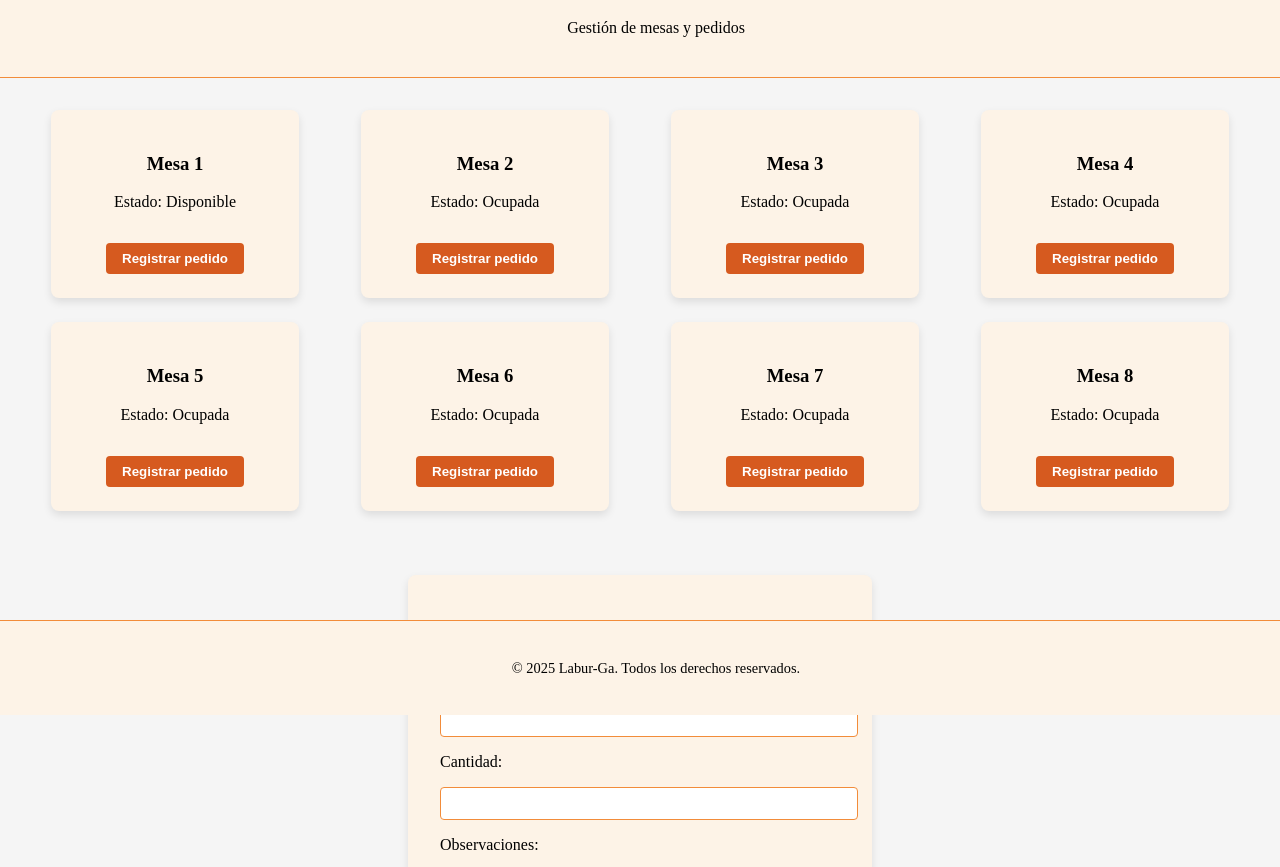
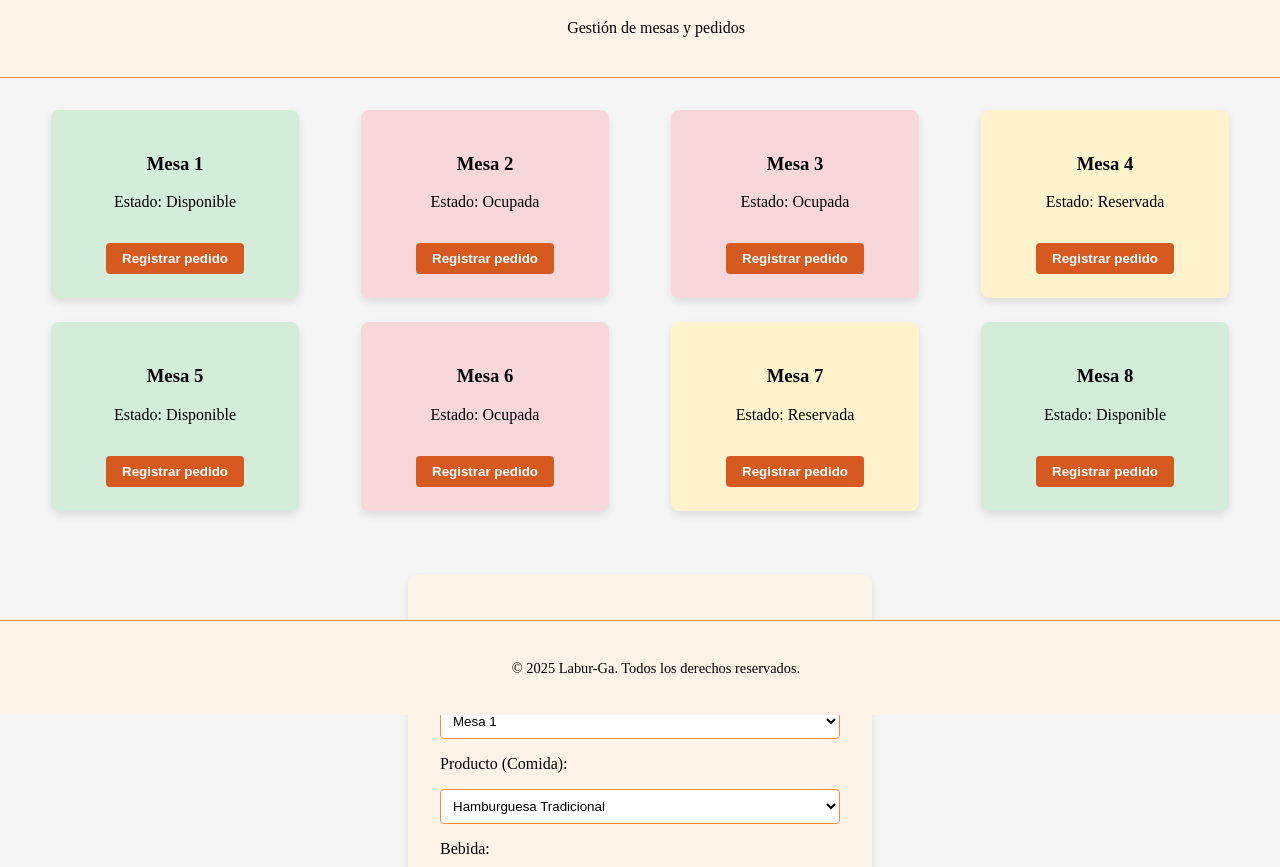
Before and after one commit to michaelbenavides3/proyecto_Laburga, a plain HTML site: page html/mesero.html in a window 1280 px wide. Shown: the part 85-952 px from the top of the page. Drawn offline with Linux system fonts and the light colour scheme.

Commit message:
se mejoro el modulo de mesero, se agrego el fomrulario, para elegir los productos, hay falencias aun, que se necesitan mejorar, por ejemplo, solamete se puede agregar un produto, pero en varias cantidades, necesito agregar mas

```diff
--- a/css/mesero.css
+++ b/css/mesero.css
@@ -86,9 +86,11 @@ body.mesero {
 }
 
 .form-pedido input,
-.form-pedido textarea {
+.form-pedido textarea,
+.form-pedido select {
   width: 100%;
   padding: 0.5rem;
   border: 1px solid var(--naranja-medio);
   border-radius: 4px;
+  background-color: #fff;
 }
--- a/html/mesero.html
+++ b/html/mesero.html
@@ -3,78 +3,122 @@
 <head>
   <meta charset="UTF-8">
   <title>Labur-Ga | Mesero</title>
-  <!-- <link rel="stylesheet" href="../css/style.css"> -->
+  <link rel="stylesheet" href="../css/style.css">
   <link rel="stylesheet" href="../css/mesero.css">
 </head>
 <body class="mesero">
 
+  <!-- Encabezado -->
   <header class="encabezado">
     <h1>Panel del Mesero</h1>
     <p>Gestión de mesas y pedidos</p>
   </header>
 
+  <!-- Contenido principal -->
   <main>
+    <!-- Cuadrícula de mesas -->
     <section class="mesas">
-      <div class="mesa">
+      <div class="mesa disponible">
         <h3>Mesa 1</h3>
         <p>Estado: Disponible</p>
         <button class="btn btn-naranja">Registrar pedido</button>
       </div>
-      <div class="mesa">
+      <div class="mesa ocupada">
         <h3>Mesa 2</h3>
         <p>Estado: Ocupada</p>
         <button class="btn btn-naranja">Registrar pedido</button>
       </div>
-      <div class="mesa">
+      <div class="mesa ocupada">
         <h3>Mesa 3</h3>
         <p>Estado: Ocupada</p>
         <button class="btn btn-naranja">Registrar pedido</button>
       </div>
-      <div class="mesa">
+      <div class="mesa reservada">
         <h3>Mesa 4</h3>
-        <p>Estado: Ocupada</p>
+        <p>Estado: Reservada</p>
         <button class="btn btn-naranja">Registrar pedido</button>
       </div>
-      <div class="mesa">
+      <div class="mesa disponible">
         <h3>Mesa 5</h3>
-        <p>Estado: Ocupada</p>
+        <p>Estado: Disponible</p>
         <button class="btn btn-naranja">Registrar pedido</button>
       </div>
-      <div class="mesa">
+      <div class="mesa ocupada">
         <h3>Mesa 6</h3>
         <p>Estado: Ocupada</p>
         <button class="btn btn-naranja">Registrar pedido</button>
       </div>
-      <div class="mesa">
+      <div class="mesa reservada">
         <h3>Mesa 7</h3>
-        <p>Estado: Ocupada</p>
+        <p>Estado: Reservada</p>
         <button class="btn btn-naranja">Registrar pedido</button>
       </div>
-      <div class="mesa">
+      <div class="mesa disponible">
         <h3>Mesa 8</h3>
-        <p>Estado: Ocupada</p>
+        <p>Estado: Disponible</p>
         <button class="btn btn-naranja">Registrar pedido</button>
       </div>
-
     </section>
 
+    <!-- Formulario de pedido -->
     <section class="form-pedido">
       <h2>Formulario de Pedido</h2>
       <form>
-        <label>Producto:</label>
-        <input type="text" name="producto">
+        <!-- Selección de mesa -->
+        <label>Mesa:</label>
+        <select name="mesa">
+          <option value="1">Mesa 1</option>
+          <option value="2">Mesa 2</option>
+          <option value="3">Mesa 3</option>
+          <option value="4">Mesa 4</option>
+          <option value="5">Mesa 5</option>
+          <option value="6">Mesa 6</option>
+          <option value="7">Mesa 7</option>
+          <option value="8">Mesa 8</option>
+        </select>
 
+        <!-- Selección de producto -->
+        <label>Producto (Comida):</label>
+        <select name="producto">
+          <option value="hamburguesa">Hamburguesa Tradicional</option>
+          <option value="hamburguesa">Hamburguesa Ranchera</option>
+          <option value="hamburguesa">Hamburguesa Java</option>
+          <option value="hamburguesa">Hamburguesa Python</option>
+          <option value="hamburguesa">Hamburguesa JS</option>
+          <option value="perros calientes">Perros Calientes</option>
+          <option value="perros calientes">Perros Calientes Mysql</option>
+          <option value="perros calientes">Perros Calientes Node</option>
+          <option value="perros calientes">Perros Calientes React</option>
+          <option value="perros calientes">Perros Calientes Css</option>
+          <option value="papas locas">Papas Locas</option>
+          <option value="papas locas">Papas Html</option>
+          <option value="papas locas">Papas C#</option>
+        </select>
+
+        <!-- Selección de bebida -->
+        <label>Bebida:</label>
+        <select name="bebida">
+          <option value="agua">Agua</option>
+          <option value="gaseosa">Gaseosa</option>
+          <option value="cerveza">Cerveza</option>
+          <option value="jugo">Jugo natural</option>
+        </select>
+
+        <!-- Cantidad -->
         <label>Cantidad:</label>
-        <input type="number" name="cantidad">
+        <input type="number" name="cantidad" min="1">
 
+        <!-- Observaciones -->
         <label>Observaciones:</label>
         <textarea name="observaciones"></textarea>
 
+        <!-- Botón enviar -->
         <button type="submit" class="btn btn-naranja">Enviar</button>
       </form>
     </section>
   </main>
 
+  <!-- Pie de página -->
   <footer class="pie">
     <p>&copy; 2025 Labur-Ga. Todos los derechos reservados.</p>
   </footer>
```
